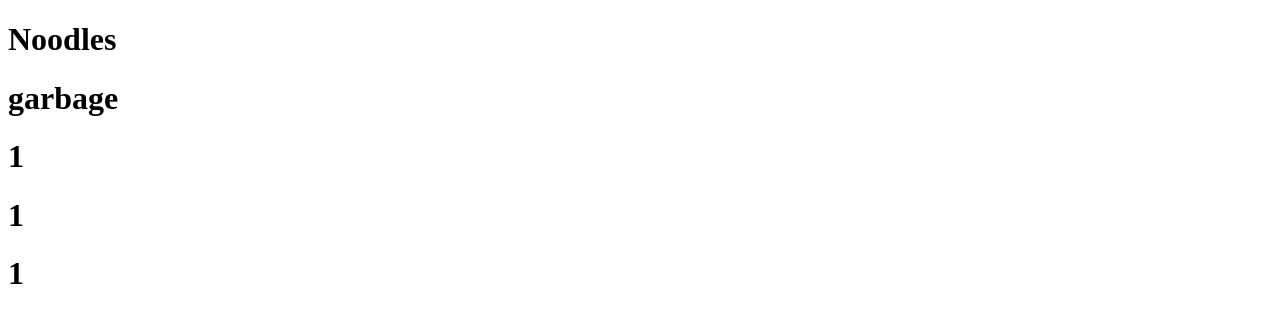
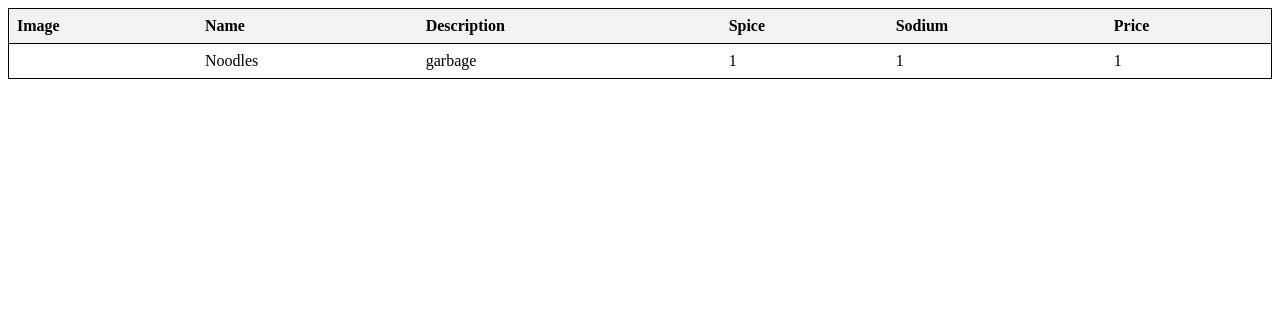
Before and after one commit to jaynair19111/amogus, a Flask app: page / in a window 1280 px wide. Shown: the top 323 px of the page. Run offline with Flask 3, Linux system fonts and the light colour scheme.

Commit message:
added_table

```diff
--- a/app/__init__.py
+++ b/app/__init__.py
@@ -7,4 +7,3 @@ app.config["SECRET_KEY"] = "among us"
 db = SQLAlchemy(app)
 
 from app import routes,models,forms
-#program
--- a/app/routes.py
+++ b/app/routes.py
@@ -8,7 +8,3 @@ def home():
     items = Noodle.query.all()
     print(items)
     return render_template("index.html",items=items)
-
-@app.route('/',methods=["GET", "POST"])
-def login():
-    print("login man")
--- /dev/null
+++ b/app/static/style.css
@@ -0,0 +1,16 @@
+table {
+  width: 100%;
+  border-collapse: collapse;
+  border: 1px solid rgb(0, 0, 0);
+}
+
+th, td {
+  padding: 8px;
+  text-align: left;
+  border-bottom: 1px solid rgb(0, 0, 0);
+  border-top: 1px solid rgb(0, 0, 0);
+}
+
+th {
+  background-color: #f2f2f2;
+}
--- a/app/templates/index.html
+++ b/app/templates/index.html
@@ -1,36 +1,36 @@
 <!DOCTYPE html>
 <html lang="en">
 <head>
+  <link rel="stylesheet" href="/static/style.css">
   <meta charset="UTF-8">
   <meta http-equiv="X-UA-Compatible" content="IE=edge">
   <meta name="viewport" content="width=device-width, initial-scale=1.0">
   <title>Document</title>
 </head>
-<style>
-    table, td, th {
-      border: 3px solid #ddd;
-      text-align: left;
-    }
-
-    table {
-      border-collapse: collapse;
-      width: 100%;
-    }
-
-    th, td {
-      padding: 15px;
-    }
-    </style>
 <body>
-    <title>
-        Healthy Stuff
-    </title>
+  <table>
+      <thead>
+          <tr>
+              <th>Image</th>
+              <th>Name</th>
+              <th>Description</th>
+              <th>Spice</th>
+              <th>Sodium</th>
+              <th>Price</th>
+          </tr>
+      </thead>
+      <tbody>
           {% for item in items %}
-    <h1>{{item.name}}</h1>
-    <h1>{{item.description}}</h1>
-    <h1>{{item.spice}}</h1>
-    <h1>{{item.sodium}}</h1>
-    <h1>{{item.price}}</h1>
+          <tr>
+              <td>{{ item.image}}</td>
+              <td>{{ item.name }}</td>
+              <td>{{ item.description }}</td>
+              <td>{{ item.spice }}</td>
+              <td>{{ item.sodium }}</td>
+              <td>{{ item.price }}</td>
+          </tr>
           {% endfor %}
+      </tbody>
+  </table>
 </body>
 </html>
```
Also changed, not shown: app/noodle.db, app/static/images/noodles.jpg (added). Lines whose indentation alone changed are shown as unchanged.
